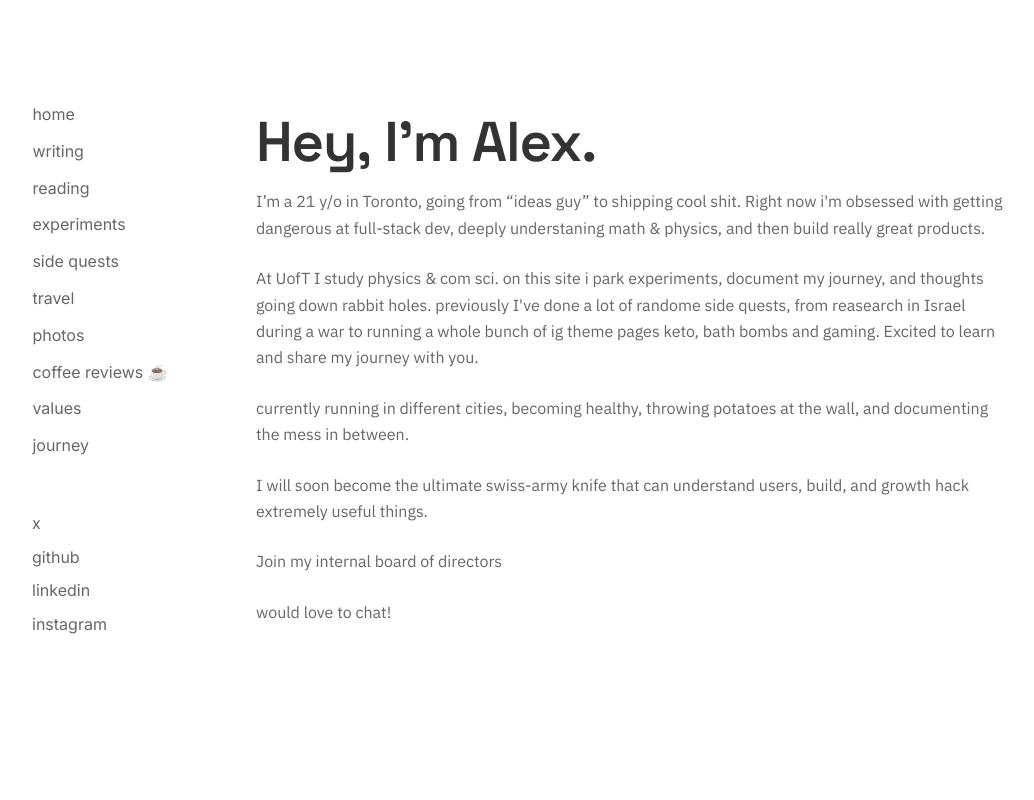
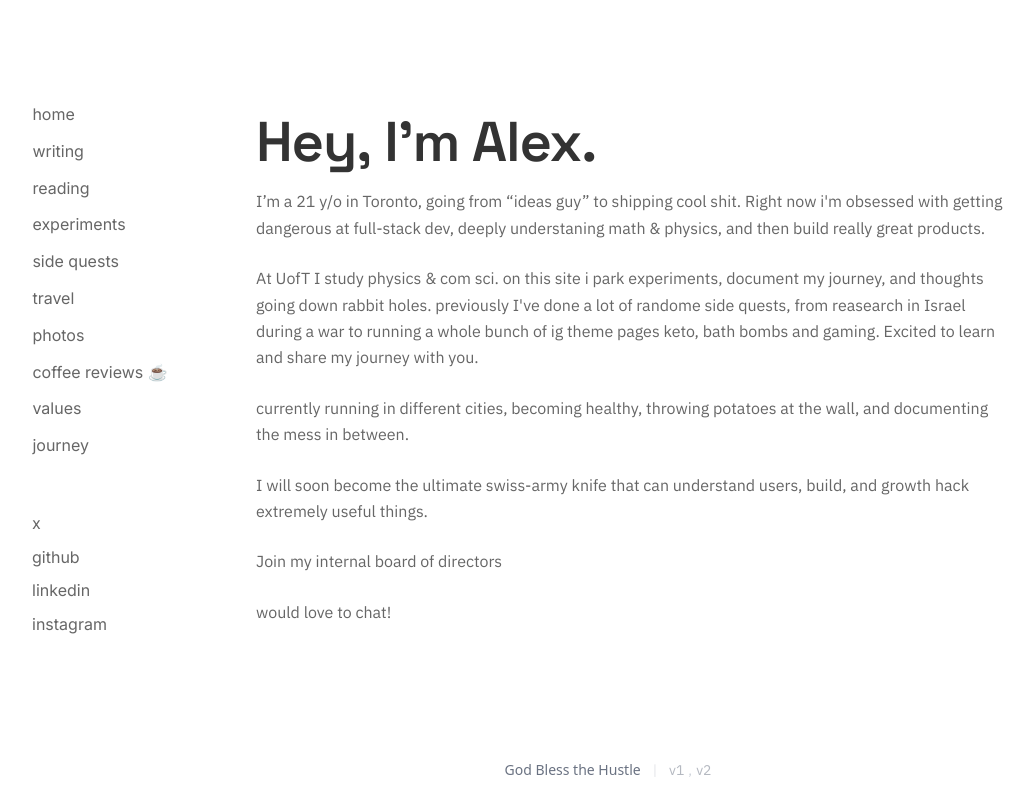
Before and after one commit to alexshibu1/alexshibu.com, a Next.js app: page / in a window 1280 px wide. Shown: the whole page, without its empty margins (32-1066 px from the left). Built offline with nearby package versions, Linux system fonts and the light colour scheme.

Commit message:
made the footer looks sexy

```diff
--- a/app/globals.css
+++ b/app/globals.css
@@ -146,7 +146,7 @@ body {
 
   max-width: 820px; /* Increased to maintain text width */
 
-  padding: 2rem;
+  padding: 2rem 2rem 20px 2rem;
 
   /* No margin auto needed if parent centers it */
 }
@@ -243,9 +243,21 @@ body {
 /* Footer */
 
 .page-content footer {
-  text-align: left;
+  position: fixed;
+  bottom: 20px;
+  left: 50%;
+  transform: translateX(-50%);
+  width: max-content;
+  z-index: 100;
+}
 
-  margin-top: auto;
+.footer-right-corner {
+  position: fixed;
+  bottom: 20px;
+  right: 20px;
+  z-index: 100;
+  font-size: 0.875rem;
+  color: #6b7280;
 }
 
 /* Essays list */
--- a/app/page.tsx
+++ b/app/page.tsx
@@ -35,12 +35,39 @@ export default function Home() {
         <p>would love to chat!</p>
       </div>
 
-      <footer className="footer mt-auto">
-        {/* <p>
-          Last edited {new Date().toLocaleDateString()} – God bless the hustle.
-          Made with ❤️ Alex Shibu
-        </p> */}
+      <footer className="footer">
+        <div className="flex items-center gap-3 text-sm text-gray-500">
+          <span className="font-sans text-gray-500 ">God Bless the Hustle</span>
+
+          <span className="opacity-20 select-none">|</span>
+
+          <span>
+            <a
+              href="https://web.archive.org/web/20230404045813/https://alexshibu.com/"
+              target="_blank"
+              rel="noopener noreferrer"
+              className="!text-gray-500 opacity-50 hover:!text-red-500 hover:underline transition-colors hover:opacity-100"
+            >
+              v1
+            </a>
+            <span className="mx-1 text-gray-300">,</span>
+            <a
+              href="https://personalsite-jfsmu01xm-alex-ss-projects-55e2bcbf.vercel.app/"
+              target="_blank"
+              rel="noopener noreferrer"
+              className="!text-gray-500 opacity-50 hover:!text-red-500 hover:underline transition-colors hover:opacity-100"
+            >
+              v2
+            </a>
+          </span>
+        </div>
       </footer>
+      {/*
+      <div className="footer-right-corner">
+        <span className="opacity-80 tracking-tight">
+          Last edited <span className="italic tracking-tight">Dec 5, 2025</span>
+        </span>
+      </div> */}
     </div>
   );
 }
```
